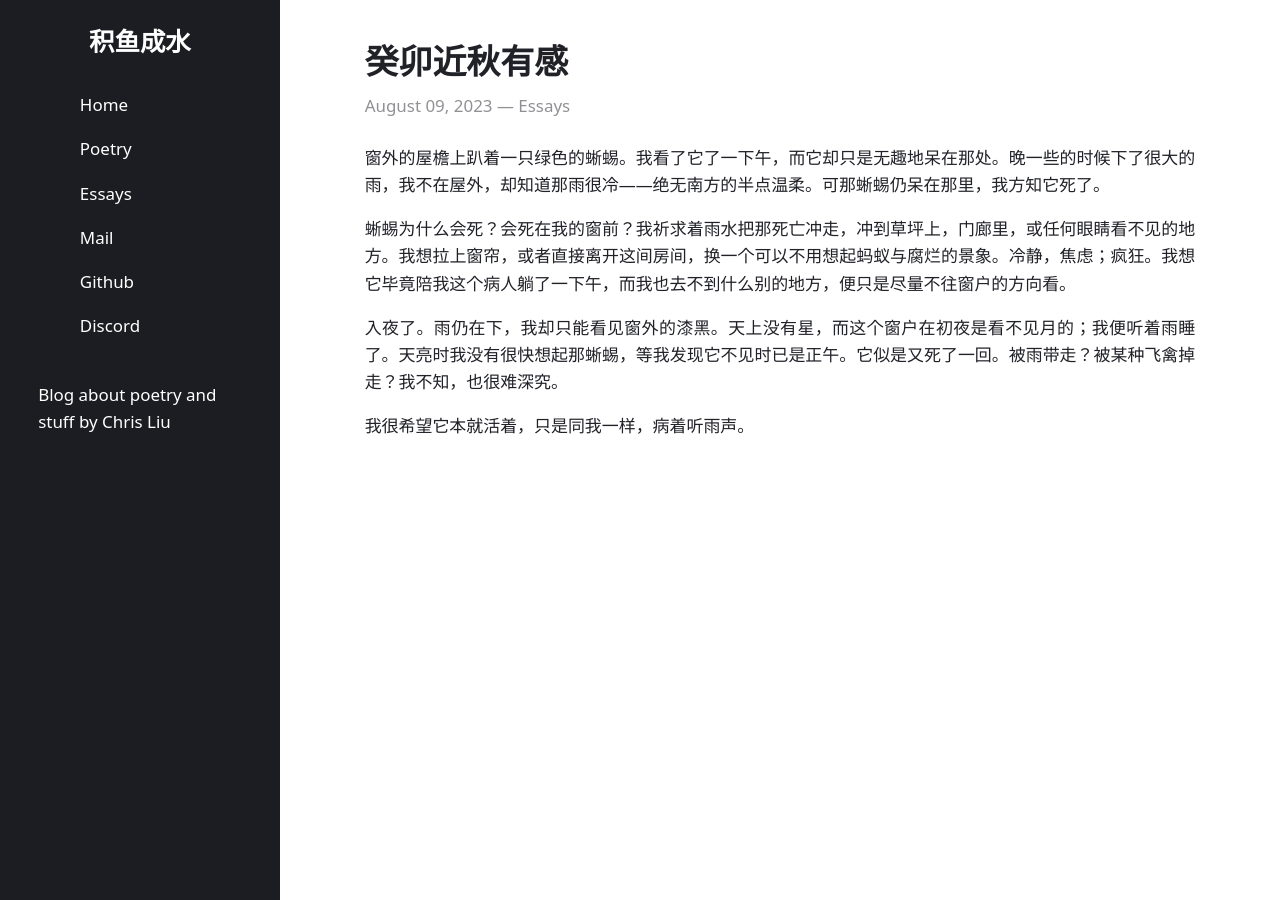
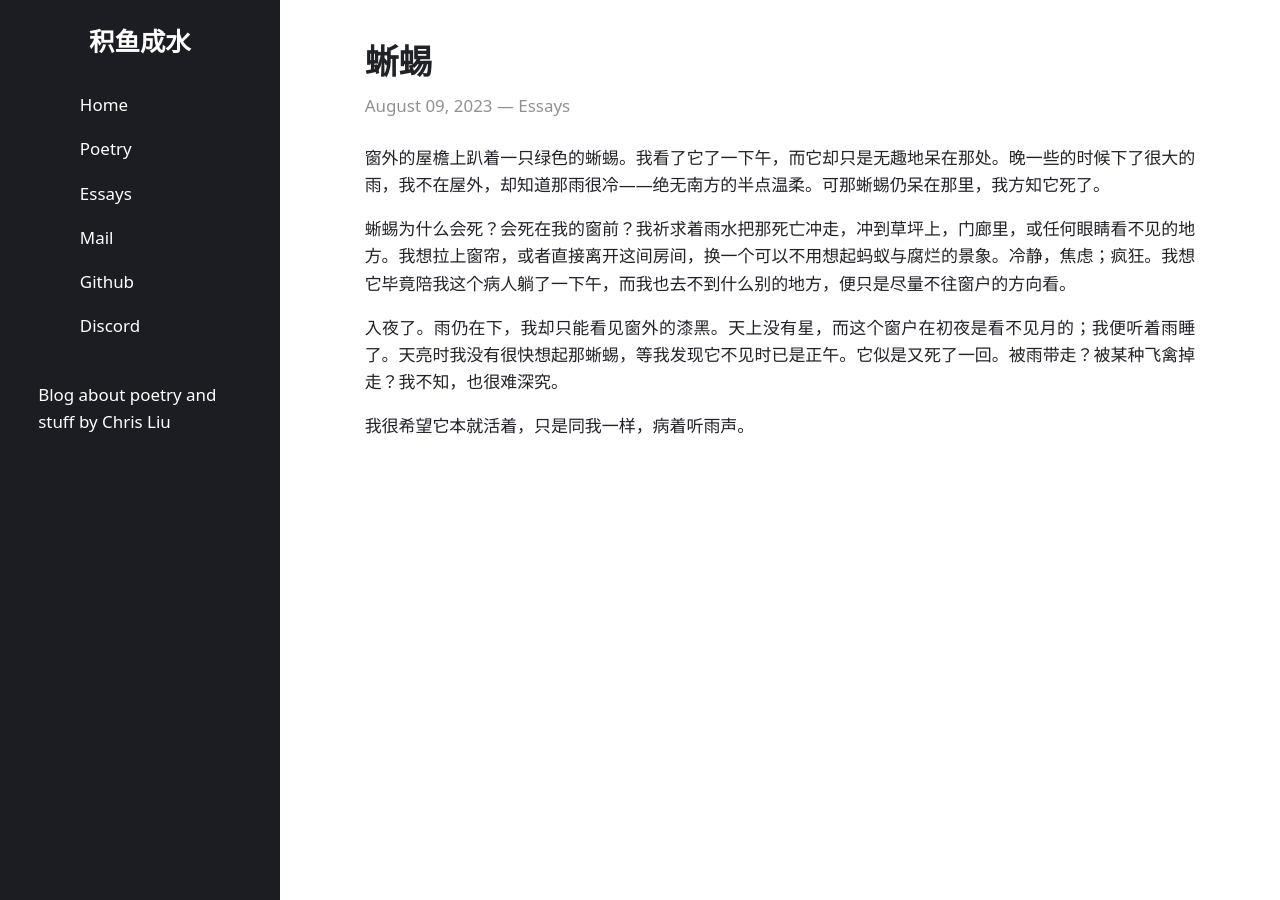
Before and after one commit to chris-zy-liu/chris-zy-liu.github.io, a Jekyll site: the page built from _posts/2023-08-09-lizard.md, in a window 1280 px wide. Built offline with Jekyll 4.4.1, drawn with Linux system fonts in a browser that asks for light colours.

Commit message:
edit post

```diff
--- a/_posts/2023-08-09-lizard.md
+++ b/_posts/2023-08-09-lizard.md
@@ -1,5 +1,5 @@
 ---
-title: "癸卯近秋有感"
+title: "蜥蜴"
 layout: post
 categories: Essays
 ---
```
